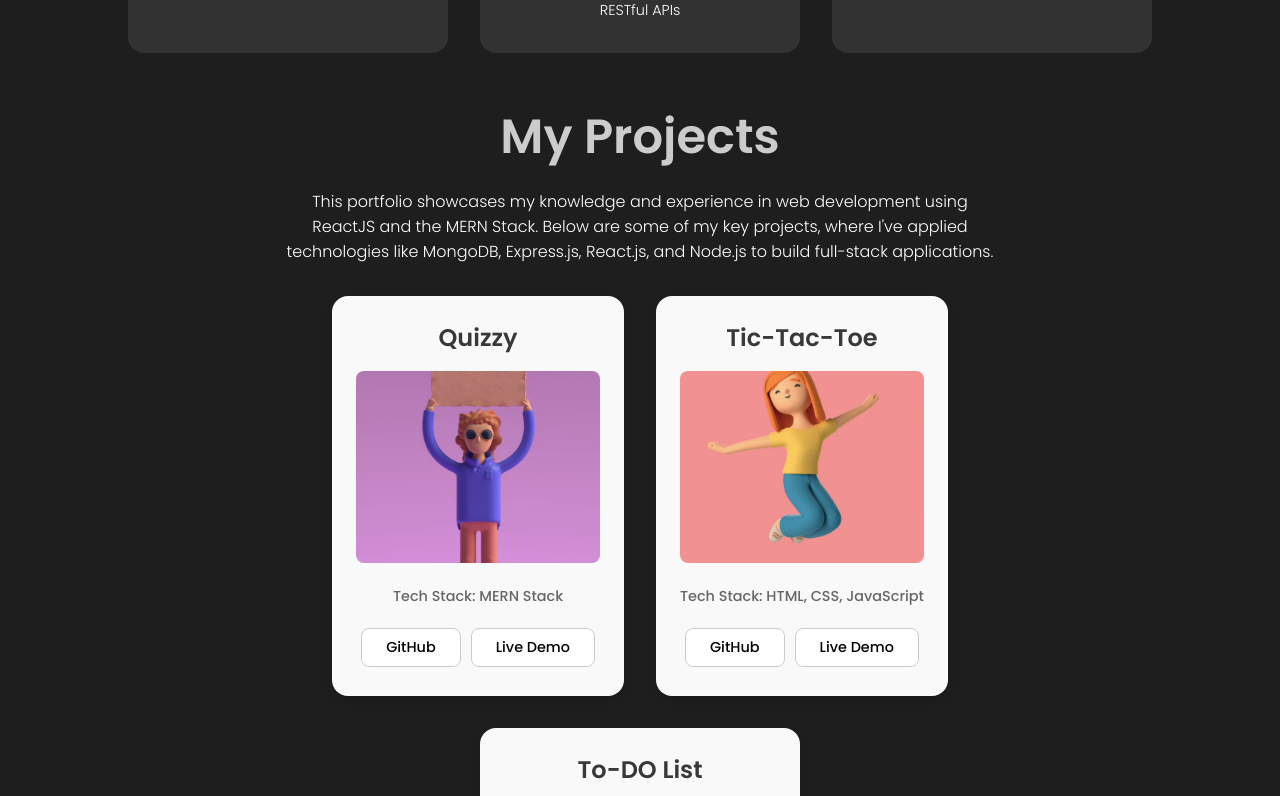
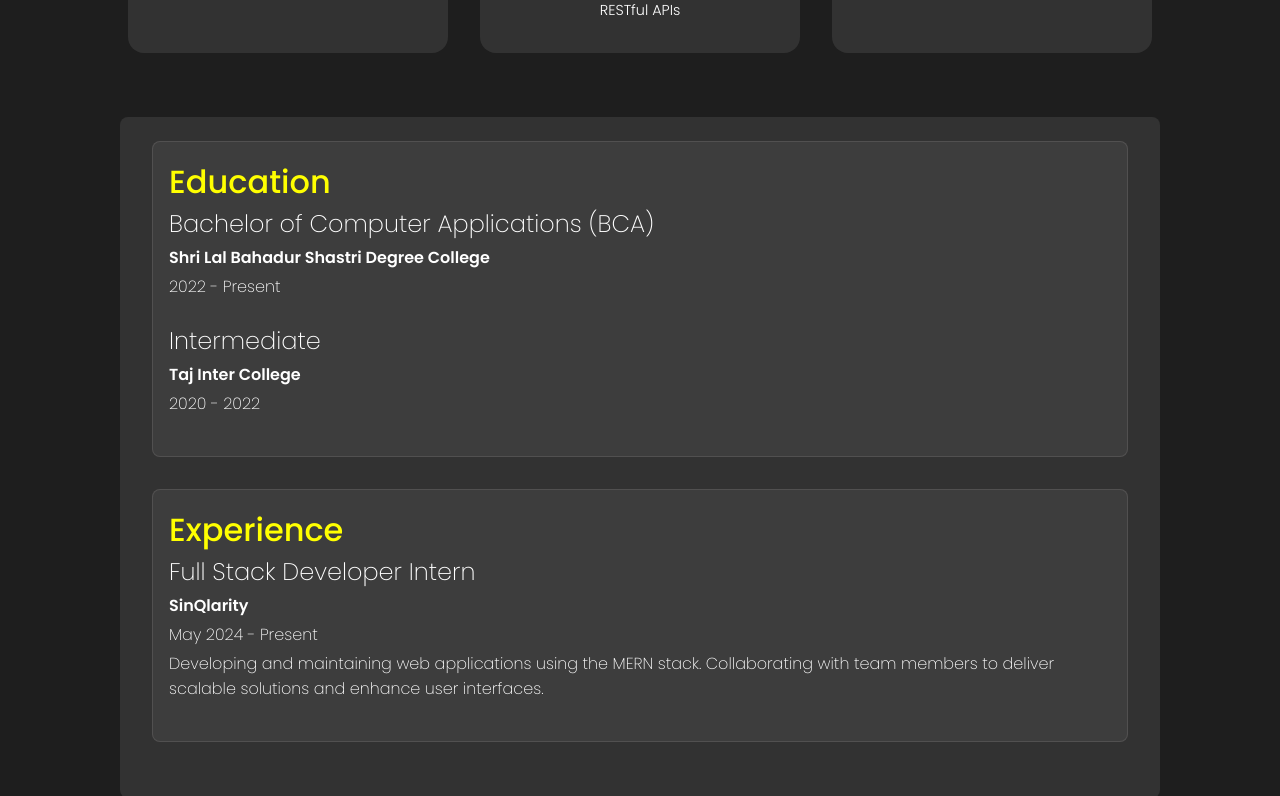
Before and after one commit to SunainaAnand28/Portfolio, a React (Create React App) app: page / in a window 1280 px wide. Shown: the part 1166-1962 px from the top of the page. Built offline with nearby package versions, Linux system fonts and the light colour scheme.

Commit message:
Modified the components

```diff
--- a/src/App.js
+++ b/src/App.js
@@ -1,6 +1,7 @@
 import Navbar from "./components/Navbar/navbar";
 import Intro from "./components/Intro/intro";
 import Skills from "./components/Skills/skills";
+import EducationExperience from "./components/Education/educationexperience";
 import Works from "./components/Works/work";
 import Contact from "./components/Contact/contact";
 import Footer from "./components/Footer/footer";
@@ -11,6 +12,7 @@ function App() {
       <Navbar/>
       <Intro/>
       <Skills/>
+      <EducationExperience/>
       <Works/>
       <Contact/>
       <Footer/>
--- /dev/null
+++ b/src/components/Education/educationexperience.css
@@ -0,0 +1,69 @@
+#education-experience {
+    margin: 2rem auto;
+    width: 100vw;
+    max-width: 65rem;
+    text-align: left;
+    padding: 1.5rem 2rem;
+    background: rgb(50,50,50);
+    border-radius: 0.5rem;
+}
+
+.sectionTitle {
+    font-size: 2rem;
+    font-weight: 400;
+    color: yellow;
+    margin-bottom: 1rem;
+    text-align: center;
+}
+
+.edu-section, .exp-section {
+    margin-bottom: 2rem;
+    padding: 1rem;
+    border: 1px solid rgba(158, 153, 153, 0.2);
+    border-radius: 0.5rem;
+    background: rgba(164, 162, 162, 0.1);
+}
+
+.eduItem, .expItem {
+    margin-bottom: 1.5rem;
+}
+
+.eduItem h3, .expItem h3 {
+    font-size: 1.5rem;
+    font-weight: 200;
+}
+
+.eduItem p, .expItem p {
+    font-size: 1rem;
+    font-weight: 100;
+    margin-top: 0.25rem;
+}
+
+/* Responsive adjustments */
+@media screen and (max-width: 720px) {
+    .sectionTitle {
+        font-size: 2rem;
+    }
+
+    .eduItem h3, .expItem h3 {
+        font-size: 1.5rem;
+    }
+
+    .eduItem p, .expItem p {
+        font-size: 0.9rem;
+    }
+}
+
+@media screen and (max-width: 480px) {
+    .sectionTitle {
+        font-size: 1.8rem;
+    }
+
+    .eduItem h3, .expItem h3 {
+        font-size: 1.3rem;
+    }
+
+    .eduItem p, .expItem p {
+        font-size: 0.8rem;
+    }
+}
--- /dev/null
+++ b/src/components/Education/educationexperience.js
@@ -0,0 +1,35 @@
+import React from 'react';
+import './educationexperience.css'; // Use a combined CSS file for styles
+
+const EducationExperience = () => {
+  return (
+    <section id='education-experience'>
+      <div className='edu-section'>
+        <span className='sectionTitle'>Education</span>
+        <div className='eduItem'>
+          <h3>Bachelor of Computer Applications (BCA)</h3>
+          <p><strong>Shri Lal Bahadur Shastri Degree College</strong></p>
+          <p>2022 - Present</p>
+        </div>
+        <div className='eduItem'>
+          <h3>Intermediate</h3>
+          <p><strong>Taj Inter College</strong></p>
+          <p>2020 - 2022</p>
+        </div>
+        {/* Will Add more education items as needed */}
+      </div>
+      <div className='exp-section'>
+        <span className='sectionTitle'>Experience</span>
+        <div className='expItem'>
+          <h3>Full Stack Developer Intern</h3>
+          <p><strong>SinQlarity</strong></p>
+          <p>May 2024 - Present</p>
+          <p>Developing and maintaining web applications using the MERN stack. Collaborating with team members to deliver scalable solutions and enhance user interfaces.</p>
+        </div>
+        {/* Will Add more experience items as needed */}
+      </div>
+    </section>
+  );
+};
+
+export default EducationExperience;
--- a/src/components/Intro/intro.css
+++ b/src/components/Intro/intro.css
@@ -73,7 +73,7 @@
   .socialIcon {
     width: 48px;
     height: 48px;
-    filter: brightness(0) invert(1); /* This makes white SVG appear as white on dark themes */
+    filter: brightness(0) invert(1);
     transition: transform 0.3s ease, filter 0.3s ease;
   }
 
```
Also changed, not shown: 3 other files (tests, documents, lock files or other folders).
